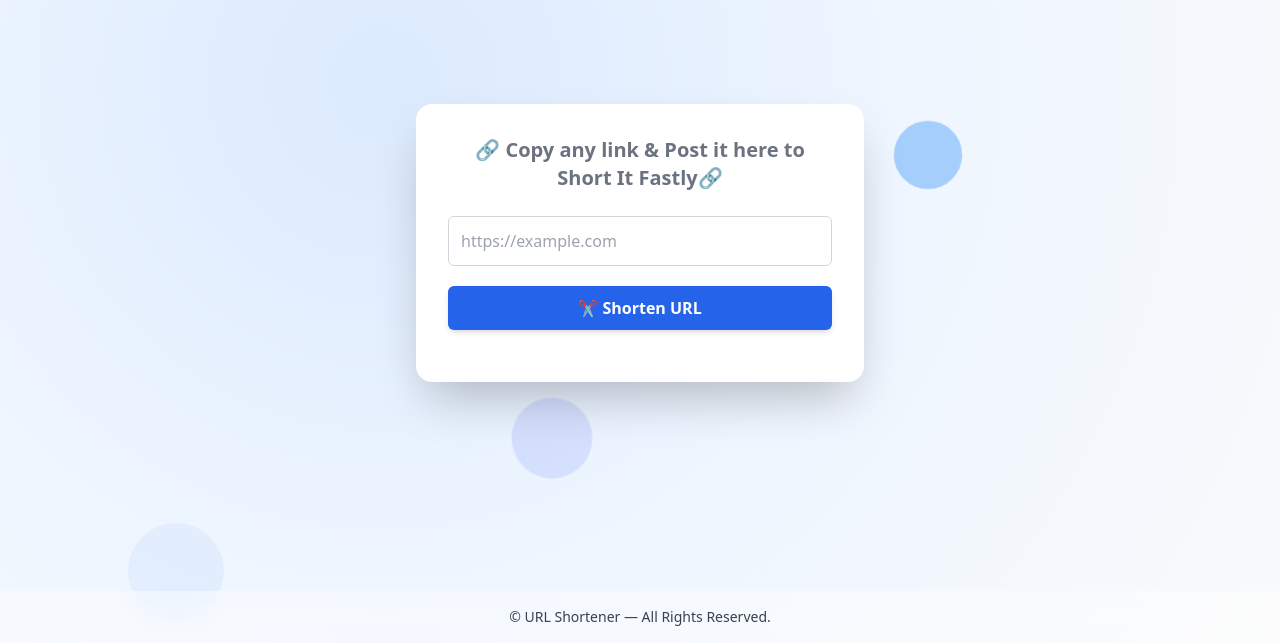
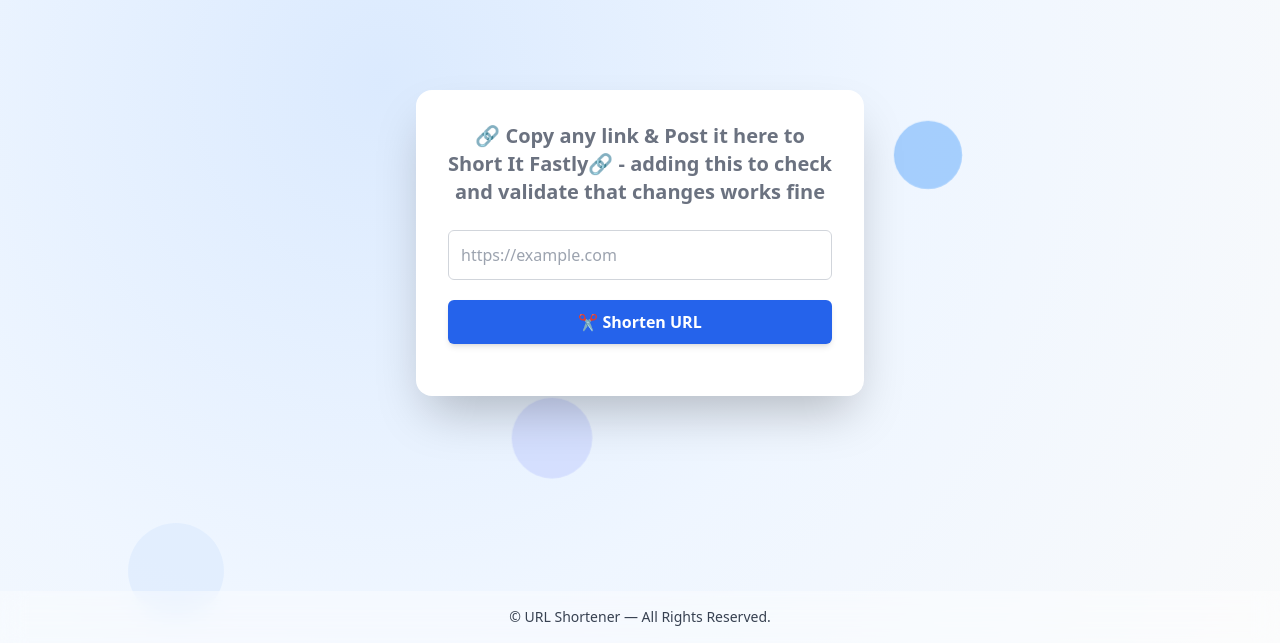
Before and after one commit to OmarMohsen9/DEPI_R3_DevOps_URL_Shortener, a plain HTML site: page static/index.html in a window 1280 px wide. Shown: the part 157-800 px from the top of the page. Drawn offline with nearby package versions, Linux system fonts and the light colour scheme.

Commit message:
validating changes reflects
Added a note to the header for validation purposes.

```diff
--- a/static/index.html
+++ b/static/index.html
@@ -29,7 +29,7 @@
 
   <div class="bg-white shadow-2xl rounded-2xl p-8 w-full max-w-md relative z-10 fade-up" style="animation-delay: 0.3s;">
     <h2 class="text-xl font-extrabold mb-6 text-gray-500 text-center fade-up" style="animation-delay: 0.5s;">
-      🔗 Copy any link & Post it here to Short It Fastly🔗
+      🔗 Copy any link & Post it here to Short It Fastly🔗 - adding this to check and validate that changes works fine
     </h2>
 
     <input type="text" id="longUrl" placeholder="https://example.com"
```
